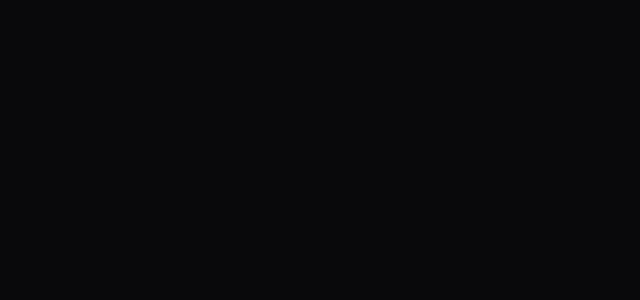
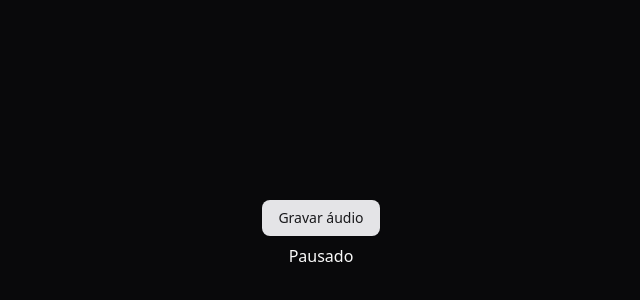
Before and after one commit to jonatasrmoura/agents-web, a React (Vite) app: page /room/1/audio in a window 1280 px wide. Before the commit this address had no page. Shown: the part 166-466 px from the top of the page, without its empty margins (319-959 px from the left). Built offline with nearby package versions, Linux system fonts and the light colour scheme.

Commit message:
feat interface: create page record-room-audio

```diff
--- a/package.json
+++ b/package.json
@@ -28,6 +28,7 @@
   },
   "devDependencies": {
     "@biomejs/biome": "2.0.6",
+    "@types/dom-speech-recognition": "^0.0.6",
     "@types/node": "^24.0.10",
     "@types/react": "^19.1.8",
     "@types/react-dom": "^19.1.6",
--- a/src/app.tsx
+++ b/src/app.tsx
@@ -1,6 +1,7 @@
 import { QueryClient, QueryClientProvider } from '@tanstack/react-query';
 import { BrowserRouter, Route, Routes } from 'react-router-dom';
 import { CreateRoom } from './pages/create-room';
+import { RecordRoomAudio } from './pages/record-room-audio';
 import { Room } from './pages/room';
 
 const queryClient = new QueryClient();
@@ -12,6 +13,7 @@
         <Routes>
           <Route element={<CreateRoom />} index />
           <Route element={<Room />} path="/room/:roomId" />
+          <Route element={<RecordRoomAudio />} path="/room/:roomId/audio" />
         </Routes>
       </BrowserRouter>
     </QueryClientProvider>
--- /dev/null
+++ b/src/pages/record-room-audio.tsx
@@ -0,0 +1,100 @@
+/** biome-ignore-all lint/suspicious/noConsole: <explanation> */
+import { useRef, useState } from "react";
+import { Navigate, useParams } from "react-router-dom";
+import { Button } from "../components/ui/button";
+
+type RoomParams = {
+  roomId: string;
+};
+
+// Verificar se o navegador do usuario permite gravar ou nao
+// Ou seja se o usuario nao esta usando uma versao do navegador que nao tenham as APIs
+const isRecordingSupported =
+  !!navigator.mediaDevices &&
+  typeof navigator.mediaDevices.getUserMedia === "function" &&
+  typeof window.MediaRecorder === "function";
+
+export function RecordRoomAudio() {
+  const params = useParams<RoomParams>();
+  const [isRecording, setIsRecording] = useState(false);
+  const recorder = useRef<MediaRecorder | null>(null);
+
+  function stopRecording() {
+    setIsRecording(false);
+
+    if (recorder.current && recorder.current.state !== "inactive") {
+      recorder.current.stop();
+    }
+  }
+
+  async function uploadAudio(audio: Blob) {
+    const formData = new FormData();
+
+    formData.append("file", audio, "audio.webm");
+
+    const response = await fetch(
+      `http://localhost:3333/rooms/${params.roomId}/audio`,
+      {
+        method: "POST",
+        body: formData,
+      }
+    );
+
+    const result = await response.json();
+
+    console.log(result);
+  }
+
+  async function startRecording() {
+    if (!isRecordingSupported) {
+      alert("O seu navegador não suporta gravação");
+      return;
+    }
+
+    setIsRecording(true);
+
+    const audio = await navigator.mediaDevices.getUserMedia({
+      audio: {
+        echoCancellation: true,
+        noiseSuppression: true,
+        sampleRate: 44_100,
+      },
+    });
+
+    recorder.current = new MediaRecorder(audio, {
+      mimeType: "audio/webm",
+      audioBitsPerSecond: 64_000,
+    });
+
+    recorder.current.ondataavailable = (event) => {
+      if (event.data.size > 0) {
+        uploadAudio(event.data);
+      }
+    };
+
+    recorder.current.onstart = () => {
+      console.log("Gravação iniciada!");
+    };
+
+    recorder.current.onstop = () => {
+      console.log("Gravação encerrada/pausada");
+    };
+
+    recorder.current.start();
+  }
+
+  if (!params.roomId) {
+    return <Navigate replace to="/" />;
+  }
+
+  return (
+    <div className="flex h-screen flex-col items-center justify-center gap-2">
+      {isRecording ? (
+        <Button onClick={stopRecording}>Pausar gravação</Button>
+      ) : (
+        <Button onClick={startRecording}>Gravar áudio</Button>
+      )}
+      {isRecording ? <p>Gravando ...</p> : <p>Pausado</p>}
+    </div>
+  );
+}
```
Also changed, not shown: 1 other file (tests, documents, lock files or other folders).
